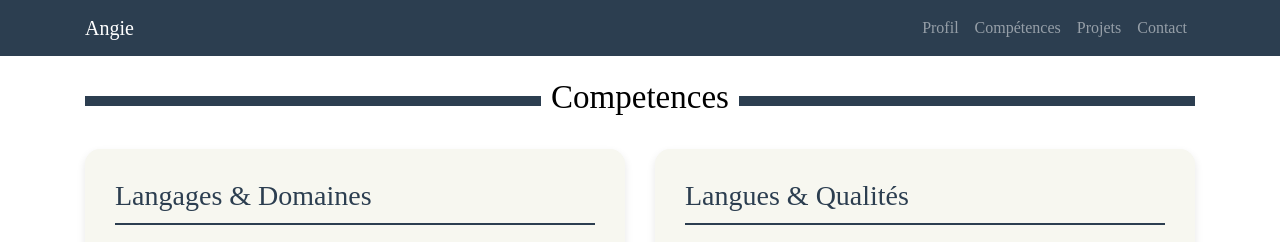
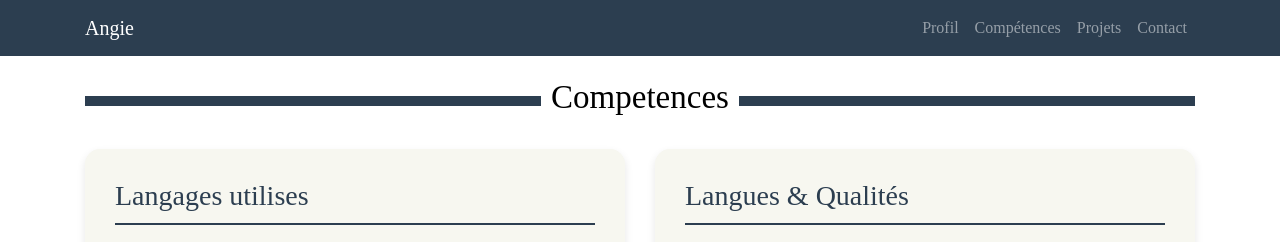
Before and after one commit to horlande/projetdevops, a plain HTML site: page competence.html in a window 1280 px wide. Shown: the top 242 px of the page. Drawn offline with Linux system fonts and the light colour scheme.

Commit message:
changement apporte

```diff
--- a/competence.html
+++ b/competence.html
@@ -48,7 +48,7 @@
 
             <div class="col-md-6">
                 <div class="competence-card">
-                    <h3>Langages & Domaines</h3>
+                    <h3>Langages utilises</h3>
 
                     <p>Voici les technologies et les domaines dans lesquels je suis le plus à l'aise :</p>
                     <ul>
```
